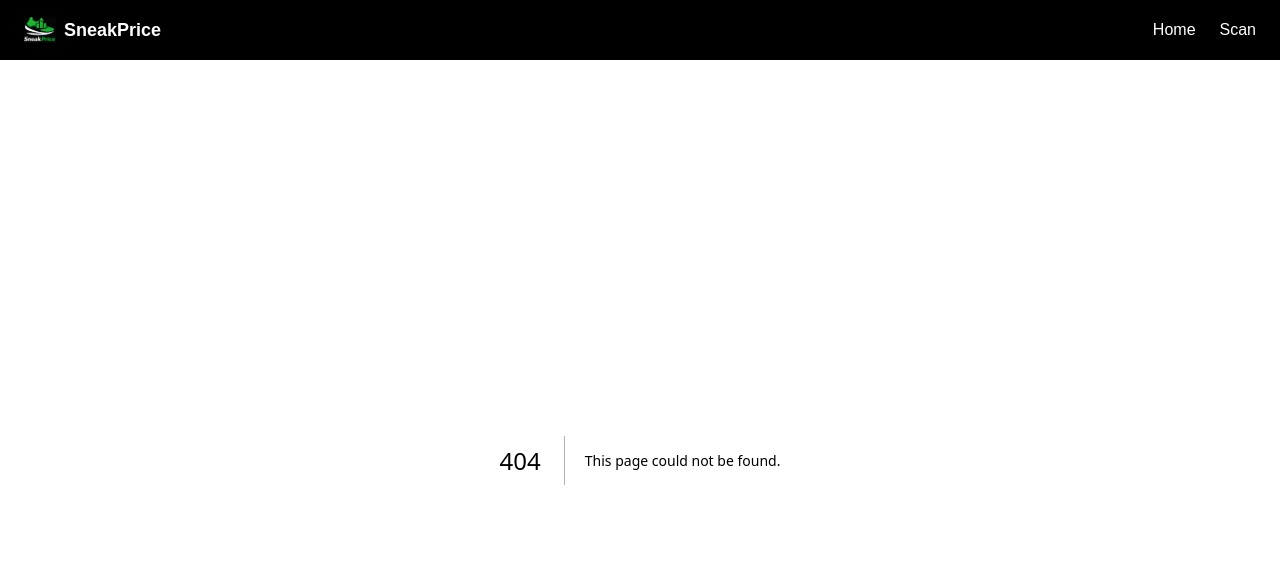
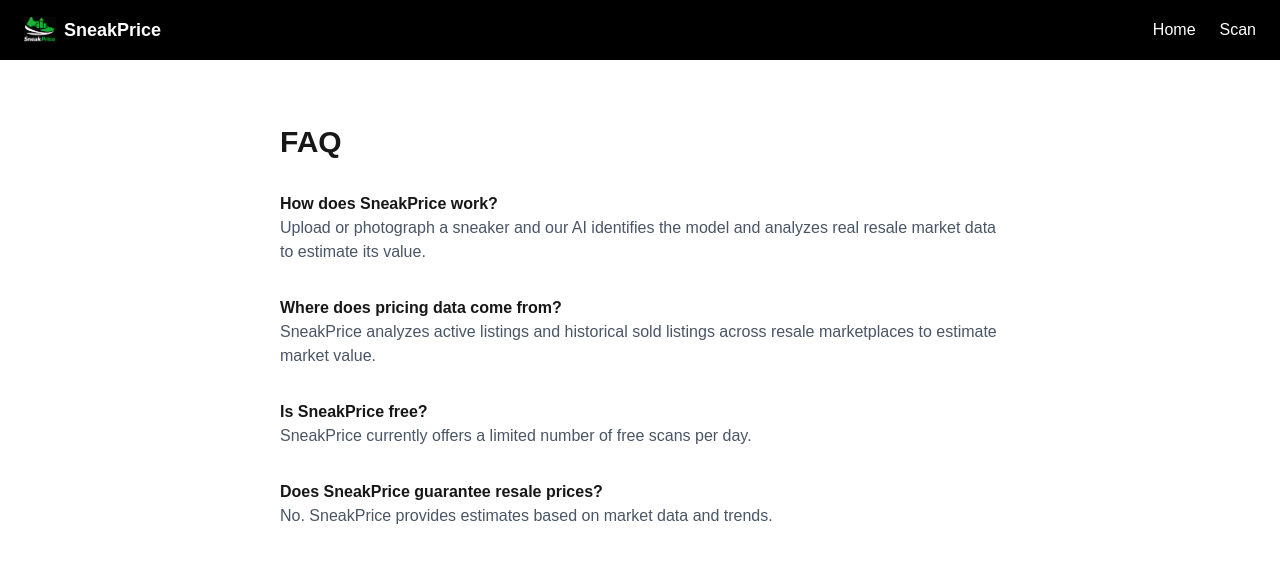
Before and after one commit to speedyray/sneakprice, a Next.js app: page /faq in a window 1280 px wide. Before the commit this address had no page. Shown: the top 562 px of the page. Built offline with nearby package versions, Linux system fonts and the light colour scheme.

Commit message:
Added about faq and press pages to footer

```diff
--- /dev/null
+++ b/app/about/page.tsx
@@ -0,0 +1,24 @@
+export default function AboutPage() {
+  return (
+    <div className="max-w-3xl mx-auto py-16 px-6">
+      <h1 className="text-3xl font-bold mb-6">About SneakPrice</h1>
+
+      <p className="text-gray-600 mb-6">
+        SneakPrice is a sneaker market intelligence platform that helps
+        collectors, resellers, and enthusiasts instantly understand the
+        real market value of sneakers.
+      </p>
+
+      <p className="text-gray-600 mb-6">
+        Using AI-powered sneaker recognition and live resale marketplace
+        data, SneakPrice analyzes active listings and historical sales to
+        provide accurate pricing insights.
+      </p>
+
+      <p className="text-gray-600">
+        Our mission is to bring transparency and intelligence to the global
+        sneaker resale market.
+      </p>
+    </div>
+  );
+}
--- /dev/null
+++ b/app/faq/page.tsx
@@ -0,0 +1,37 @@
+export default function FAQPage() {
+  return (
+    <div className="max-w-3xl mx-auto py-16 px-6 space-y-8">
+      <h1 className="text-3xl font-bold">FAQ</h1>
+
+      <div>
+        <h2 className="font-semibold">How does SneakPrice work?</h2>
+        <p className="text-gray-600">
+          Upload or photograph a sneaker and our AI identifies the model
+          and analyzes real resale market data to estimate its value.
+        </p>
+      </div>
+
+      <div>
+        <h2 className="font-semibold">Where does pricing data come from?</h2>
+        <p className="text-gray-600">
+          SneakPrice analyzes active listings and historical sold listings
+          across resale marketplaces to estimate market value.
+        </p>
+      </div>
+
+      <div>
+        <h2 className="font-semibold">Is SneakPrice free?</h2>
+        <p className="text-gray-600">
+          SneakPrice currently offers a limited number of free scans per day.
+        </p>
+      </div>
+
+      <div>
+        <h2 className="font-semibold">Does SneakPrice guarantee resale prices?</h2>
+        <p className="text-gray-600">
+          No. SneakPrice provides estimates based on market data and trends.
+        </p>
+      </div>
+    </div>
+  );
+}
--- a/app/page.tsx
+++ b/app/page.tsx
@@ -296,21 +296,23 @@
 
 <footer className="mt-24 border-t border-gray-800 pt-10 pb-6 text-center text-gray-500 text-sm w-full max-w-5xl">
 
-  <div className="flex justify-center gap-6 mb-4">
+  <div className="flex justify-center gap-6 mb-4 flex-wrap">
 
-    <Link href="/privacy" className="hover:text-white transition">
-      Privacy
-    </Link>
+  <Link href="/about" className="hover:text-white">About</Link>
 
-    <Link href="/terms" className="hover:text-white transition">
-      Terms
-    </Link>
+  <Link href="/faq" className="hover:text-white">FAQ</Link>
 
-    <Link href="/contact" className="hover:text-white transition">
-      Contact
-    </Link>
+  <Link href="/press" className="hover:text-white">Press</Link>
 
-  </div>
+  <span>•</span>
+
+  <Link href="/privacy" className="hover:text-white">Privacy</Link>
+
+  <Link href="/terms" className="hover:text-white">Terms</Link>
+
+  <Link href="/contact" className="hover:text-white">Contact</Link>
+
+</div>
 
   <p>
     © {new Date().getFullYear()} SneakPrice — Sneaker Market Intelligence Platform. All rights reserved.
--- /dev/null
+++ b/app/press/page.tsx
@@ -0,0 +1,20 @@
+export default function PressPage() {
+  return (
+    <div className="max-w-3xl mx-auto py-16 px-6 space-y-6">
+      <h1 className="text-3xl font-bold">Press</h1>
+
+      <p className="text-gray-600">
+        SneakPrice is building the next generation sneaker market
+        intelligence platform powered by artificial intelligence.
+      </p>
+
+      <p className="text-gray-600">
+        Journalists and media inquiries can contact:
+      </p>
+
+      <p className="font-semibold">
+        press@sneakpriceapp.com
+      </p>
+    </div>
+  );
+}
```
